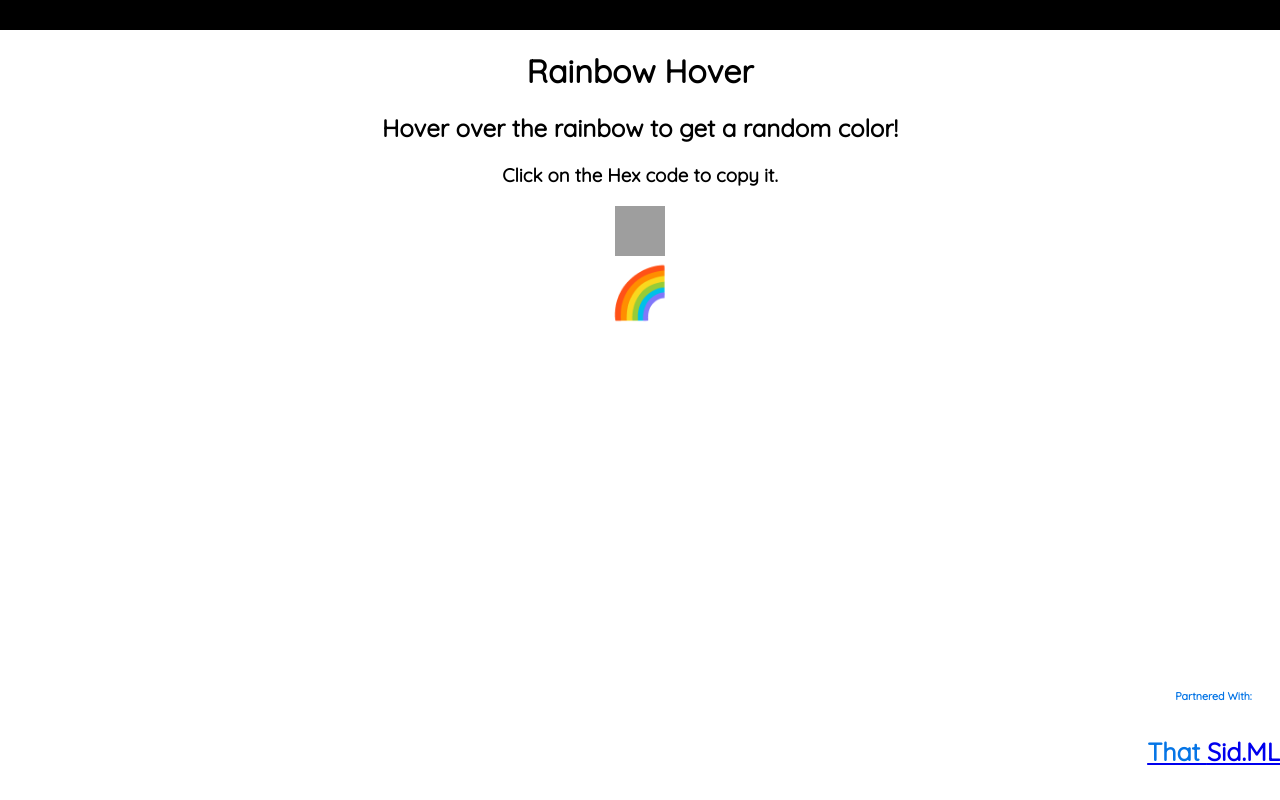
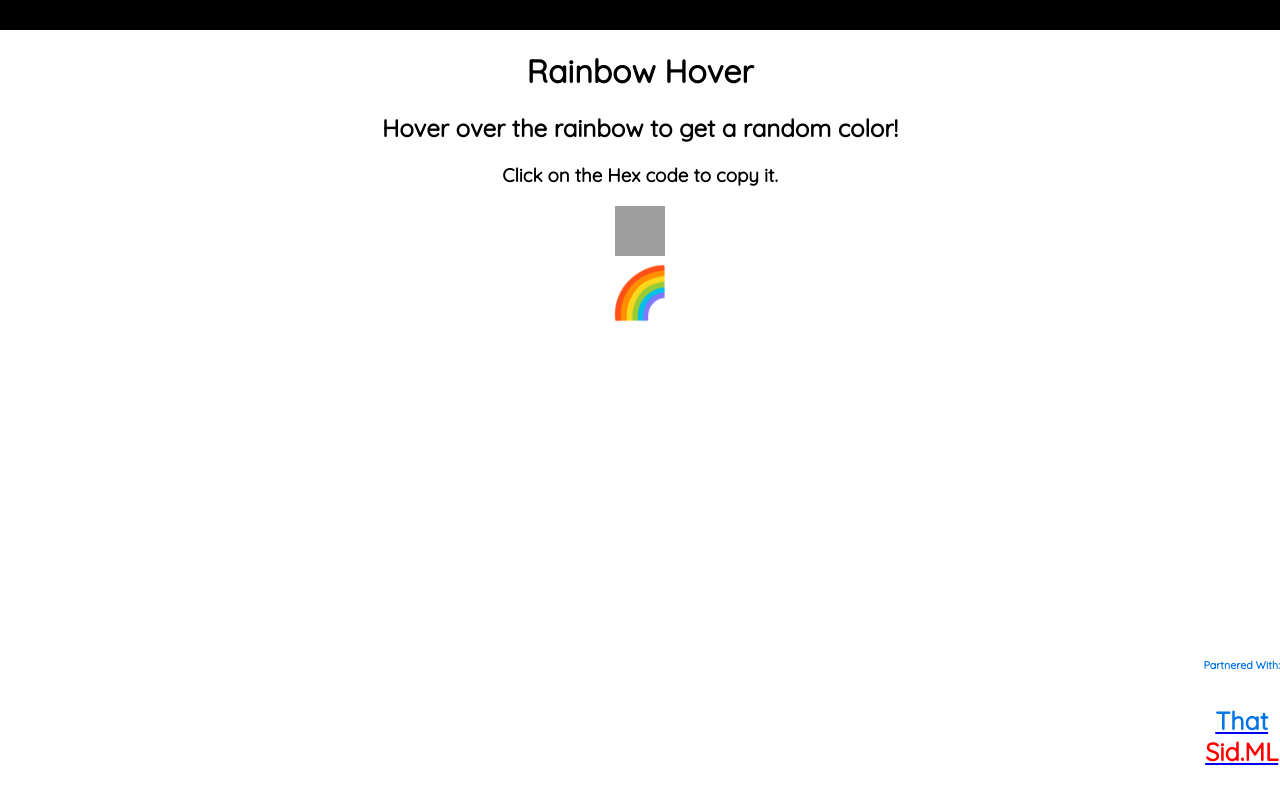
Before and after one commit to talonbragg/RainbowHover, a website: page index.html in a window 1280 px wide. Shown: the top 800 px of the page. Drawn offline with nearby package versions, Linux system fonts and the light colour scheme; grey boxes are pictures that could not be loaded.

Commit message:
Update index.html

```diff
--- a/index.html
+++ b/index.html
@@ -43,7 +43,7 @@
   </div>
   <div class="bottom">
   <h6>Partnered With:</h6>
-  <h4><a href="http://thatsid.ml" Target="blank"><span style="color: #0575E6;">That </span>Sid.ML</a></h4>
+  <h4><a href="http://thatsid.ml" Target="blank"><span style="color: #0575E6;">That</span><div style="color: red;">Sid.ML</div></a></h4>
   </div>
   <script src="main.js" type="text/javascript">
   </script>
```
